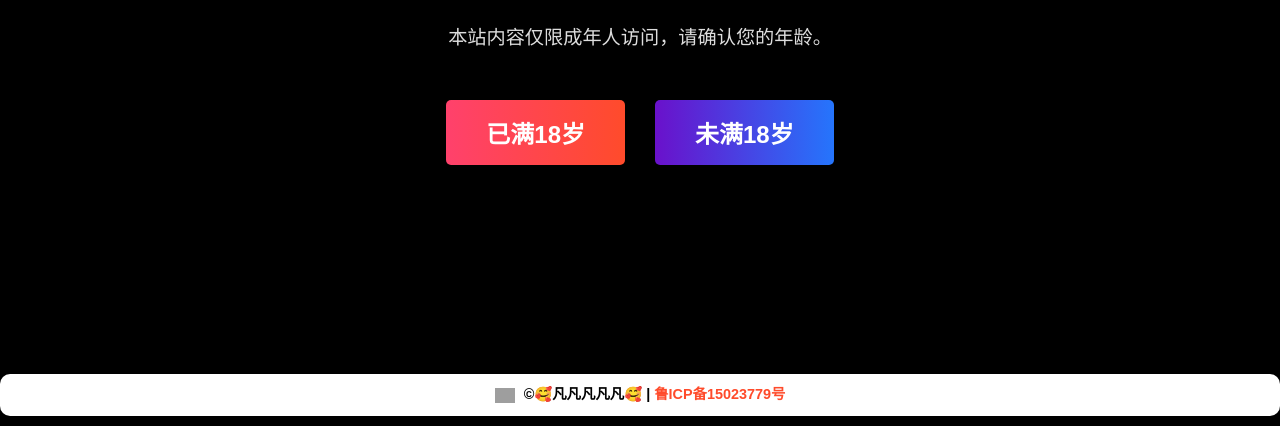
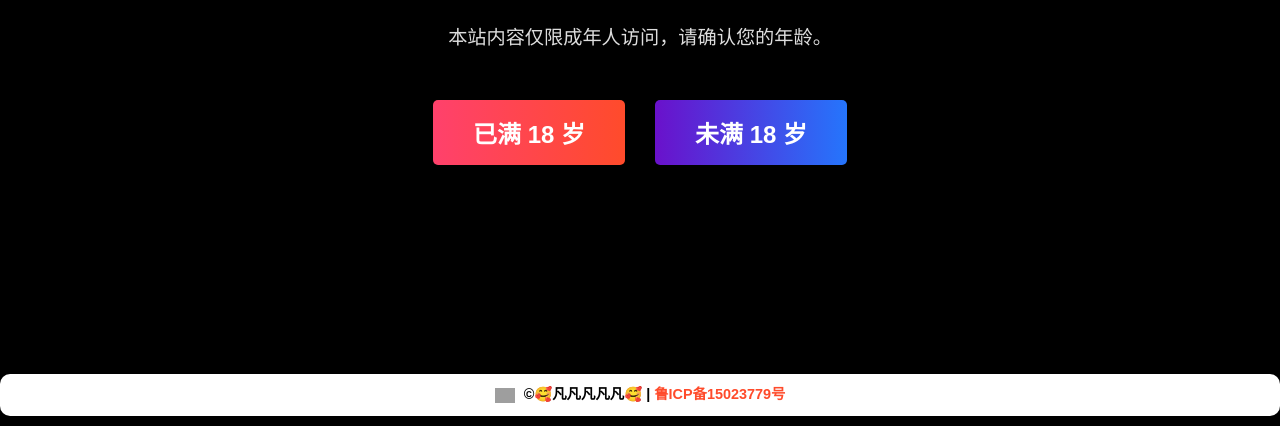
Before and after one commit to Zsfan1224/18, a plain HTML site: page index.html in a window 1280 px wide. Shown: the part 374-800 px from the top of the page. Drawn offline with Linux system fonts and the light colour scheme; grey boxes are pictures that could not be loaded.

Commit message:
Update index.html

```diff
--- a/index.html
+++ b/index.html
@@ -57,6 +57,7 @@
       cursor: pointer;
       transition: all 0.3s ease;
       color: #fff;
+      white-space: nowrap; /* 禁止文字换行 */
     }
     .overlay-button#yesButton {
       background: linear-gradient(to right, #ff416c, #ff4b2b);
@@ -130,8 +131,8 @@
   <h1 class="overlay-title">请确认年龄</h1>
   <p class="overlay-subtitle">本站内容仅限成年人访问，请确认您的年龄。</p>
   <div class="overlay-buttons">
-    <button class="overlay-button" id="yesButton">已满18岁</button>
-    <button class="overlay-button" id="noButton">未满18岁</button>
+    <button class="overlay-button" id="yesButton">已满 18 岁</button>
+    <button class="overlay-button" id="noButton">未满 18 岁</button>
   </div>
 </div>
 
```
